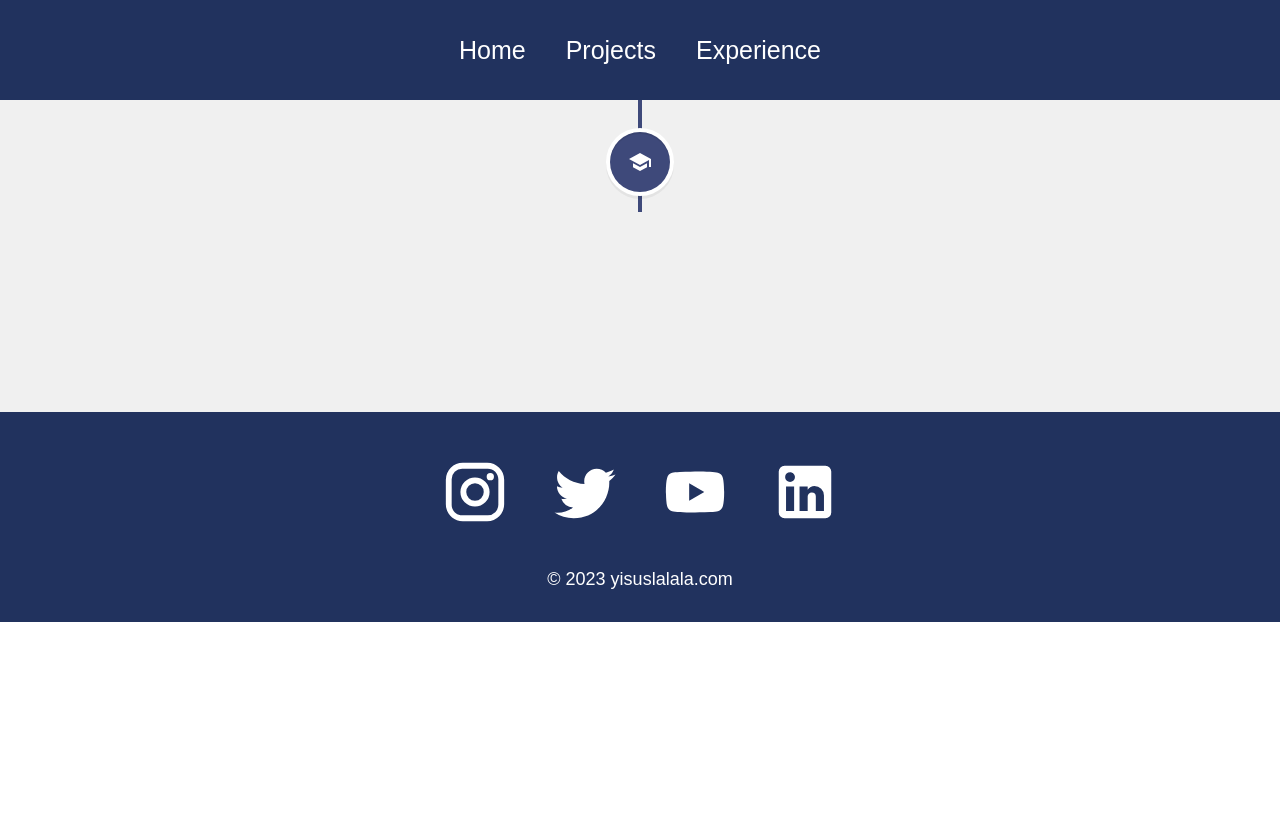
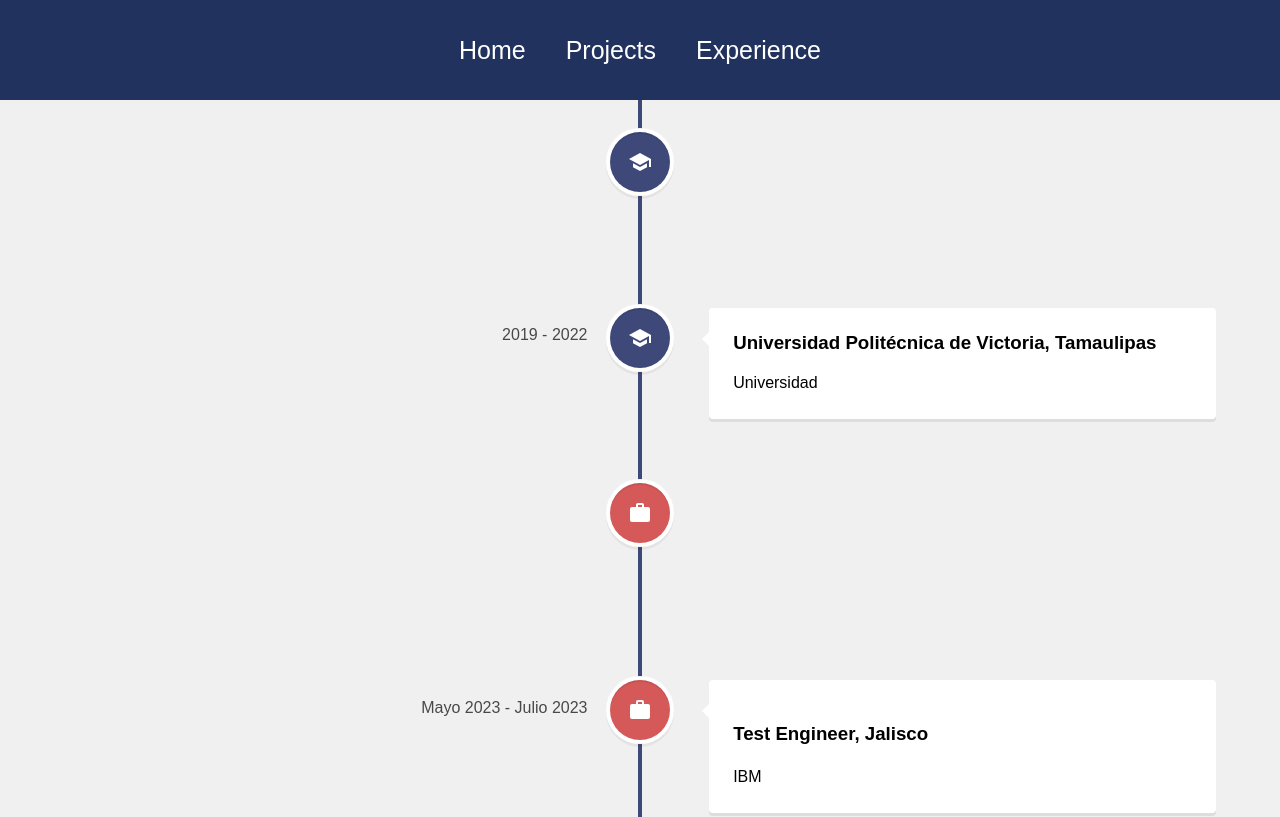
Before and after one commit to Yisuslalala/personal-portfolio, a React (Create React App) app: page /experience in a window 1280 px wide. Shown: the top 817 px of the page. Built offline with nearby package versions, Linux system fonts and the light colour scheme.

Commit message:
Finished Experience Component

```diff
--- a/src/pages/Experience.js
+++ b/src/pages/Experience.js
@@ -5,7 +5,8 @@ import {
 } from "react-vertical-timeline-component";
 import "react-vertical-timeline-component/style.min.css";
 import SchoolIcon from "@material-ui/icons/School";
-//import WorkIcon from "@material-ui/icons/Work";
+import WorkIcon from "@material-ui/icons/Work";
+import "../styles/Experience.css";
 
 
 function Experience() {
@@ -18,10 +19,47 @@ function Experience() {
           iconStyle={{ background: "#3e497a", color: "#fff" }}
           icon={<SchoolIcon />}
         >
+        <h3 className="vertical-timeline-element-title">
+          Colegio José de Escandón La Salle, Tamaulipas
+        </h3>
+        <p>Bachillerato</p>
+        </VerticalTimelineElement>
+        <VerticalTimelineElement
+          className="vertical-timeline-element--education"
+          date="2019 - 2022"
+          iconStyle={{ background: "#3e497a", color: "#fff" }}
+          icon={<SchoolIcon />}
+        >
+        <h3 className="vertical-timeline-element-title">
+          Universidad Politécnica de Victoria, Tamaulipas
+        </h3>
+        <p>Universidad</p>
+        </VerticalTimelineElement>
+        <VerticalTimelineElement
+          className="vertical-timeline-element--work"
+          date="Agosto 2022 - Diciembre 2022"
+          iconStyle={{ background: "#d65959", color: "#fff" }}
+          icon={<WorkIcon />}
+        >
+        <h3 className="vertical-timeline-element-work">
+          Ingeniero de Software, Tamaulipas (Pasante)
+        </h3>
+        <p>Universidad Politécnica de Victoria</p>
+        </VerticalTimelineElement>
+        <VerticalTimelineElement
+          className="vertical-timeline-element--work"
+          date="Mayo 2023 - Julio 2023"
+          iconStyle={{ background: "#d65959", color: "#fff" }}
+          icon={<WorkIcon />}
+        >
+        <h3 className="vertical-timeline-element-work">
+          Test Engineer, Jalisco
+        </h3>
+        <p>IBM</p>
         </VerticalTimelineElement>
       </VerticalTimeline>
     </div>
   )
 }
 
-export default Experience
+export default Experience;
--- a/src/pages/Projects.js
+++ b/src/pages/Projects.js
@@ -2,7 +2,10 @@ import React from 'react'
 
 function Projects() {
   return (
-    <div>Projects</div>
+    <div className='projects'>
+      <h1> Mis proyectos personales </h1>
+      <div className="projectList"></div>
+    </div>
   )
 }
 
```
Also changed, not shown: src/components/ProjectItem.js (added, +11 -0 lines), src/styles/Experience.css (added).
